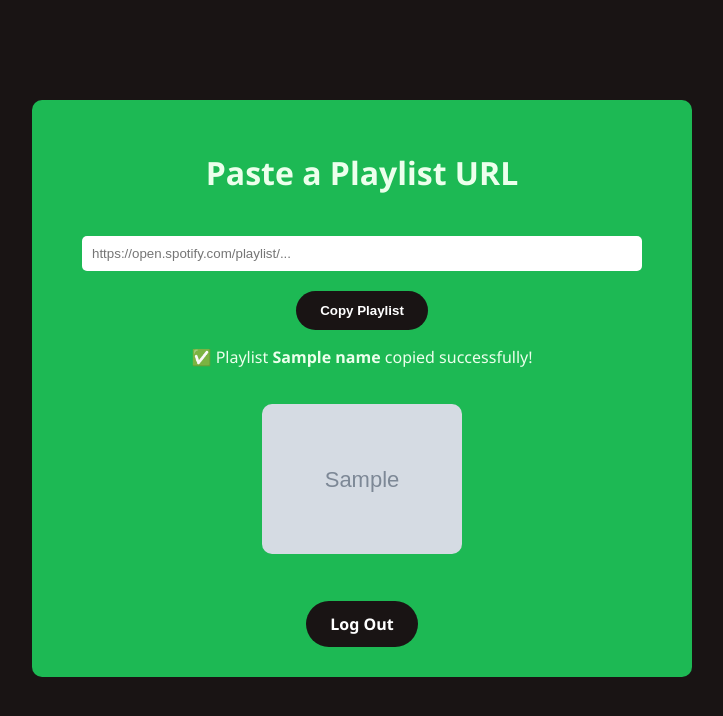
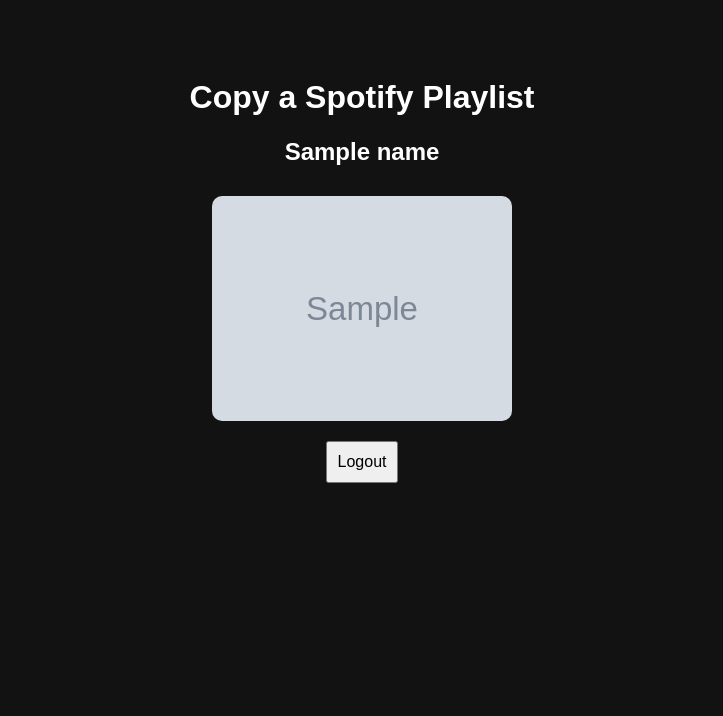
Before and after one commit to apalmeirim/playlist-copycat, a Flask app: template templates/copy.html in a window 1280 px wide. Shown: the top 716 px of the page, without its empty margins (278-1001 px from the left). Run offline with Flask 3, Linux system fonts and the light colour scheme; the template is opened without the code that fills it: most values are stand-ins (such as "Sample title", 1, 10 or a date in 2020); grey boxes marked "Sample" are stand-in pictures.

Commit message:
Change 3

```diff
--- a/app.py
+++ b/app.py
@@ -72,9 +72,25 @@ def copy():
         user_id = sp.current_user()['id']
         new_playlist = sp.user_playlist_create(user=user_id, name=name, public=public, description=description)
 
-        # Copy tracks
-        track_uris = [item["track"]["uri"] for item in original["tracks"]["items"] if item["track"]]
-        sp.playlist_add_items(new_playlist["id"], track_uris)
+        # Fetch ALL tracks using pagination
+        def get_all_tracks(sp, playlist_id):
+            tracks = []
+            offset = 0
+            while True:
+                response = sp.playlist_items(playlist_id, offset=offset, limit=100)
+                items = response['items']
+                if not items:
+                    break
+                tracks.extend(items)
+                offset += 100
+            return tracks
+
+        all_tracks = get_all_tracks(sp, playlist_id)
+        track_uris = [item["track"]["uri"] for item in all_tracks if item["track"]]
+
+        # Add tracks in chunks of 100
+        for i in range(0, len(track_uris), 100):
+            sp.playlist_add_items(new_playlist["id"], track_uris[i:i+100])
 
         # Copy cover image
         images = original.get('images', [])
@@ -84,8 +100,6 @@ def copy():
             img_data = requests.get(img_url).content
             encoded_img = base64.b64encode(img_data).decode('utf-8')
             sp.playlist_upload_cover_image(new_playlist['id'], encoded_img)
-
-            # Wait briefly before trying to fetch the cover
             time.sleep(2)
 
         # Fetch the new playlist again to get cover image URL
@@ -97,6 +111,7 @@ def copy():
     return render_template('copy.html', name=None)
 
 
+
 @app.route('/logout')
 def logout():
     session.clear()
--- a/templates/copy.html
+++ b/templates/copy.html
@@ -2,28 +2,72 @@
 <html lang="en">
 <head>
     <meta charset="UTF-8">
-    <title>Copy Playlist</title>
-    <link rel="stylesheet" href="{{ url_for('static', filename='style.css') }}">
+    <title>Playlist Copycat</title>
+    <style>
+        body {
+            background-color: #121212;
+            color: white;
+            font-family: Arial, sans-serif;
+            text-align: center;
+            padding-top: 50px;
+        }
+
+        .spinner {
+            display: none;
+            margin: 20px auto;
+            border: 6px solid #f3f3f3;
+            border-top: 6px solid #1db954;
+            border-radius: 50%;
+            width: 60px;
+            height: 60px;
+            animation: spin 1s linear infinite;
+        }
+
+        @keyframes spin {
+            0% { transform: rotate(0deg); }
+            100% { transform: rotate(360deg); }
+        }
+
+        input, button {
+            padding: 10px;
+            font-size: 16px;
+        }
+
+        .cover {
+            margin-top: 30px;
+        }
+
+        .cover img {
+            width: 300px;
+            border-radius: 10px;
+        }
+
+    </style>
 </head>
 <body>
-    <div class="container">
-        <h1>Paste a Playlist URL</h1>
-        <form method="POST">
-            <input type="text" name="playlist_url" placeholder="https://open.spotify.com/playlist/..." required>
-            <br>
+    <h1>Copy a Spotify Playlist</h1>
+
+    {% if name %}
+        <h2>{{ name }}</h2>
+        {% if cover_url %}
+            <div class="cover">
+                <img src="{{ cover_url }}" alt="Playlist cover">
+            </div>
+        {% endif %}
+        <p><a href="/logout"><button>Logout</button></a></p>
+    {% else %}
+        <form method="POST" onsubmit="showSpinner()">
+            <input type="text" name="playlist_url" placeholder="Enter Spotify Playlist URL" required>
             <button type="submit">Copy Playlist</button>
         </form>
 
-        {% if name %}
-            <p>✅ Playlist <strong>{{ name }}</strong> copied successfully!</p>
+        <div class="spinner" id="spinner"></div>
+    {% endif %}
 
-            {% if cover_url %}
-                <img src="{{ cover_url }}" width="200" style="border-radius: 10px; margin-top: 20px;">
-            {% endif %}
-
-            <br><br>
-            <a href="/logout" class="button">Log Out</a>
-        {% endif %}
-    </div>
+    <script>
+        function showSpinner() {
+            document.getElementById('spinner').style.display = 'block';
+        }
+    </script>
 </body>
 </html>
```
